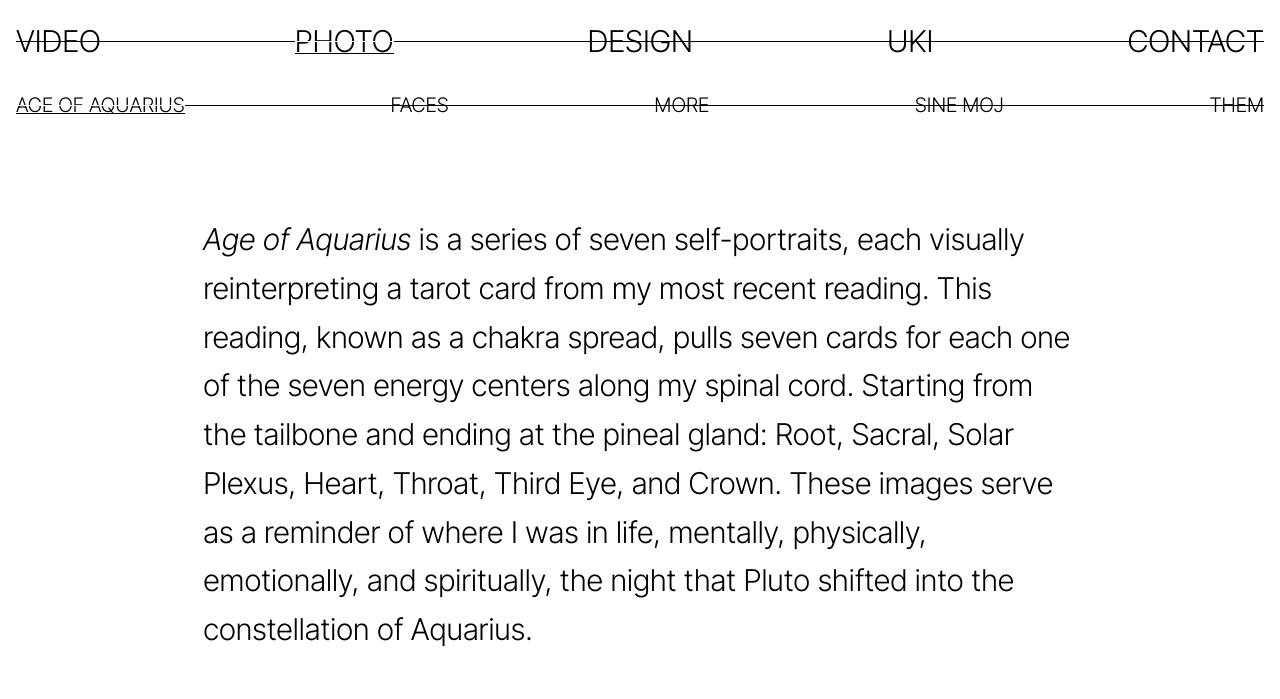
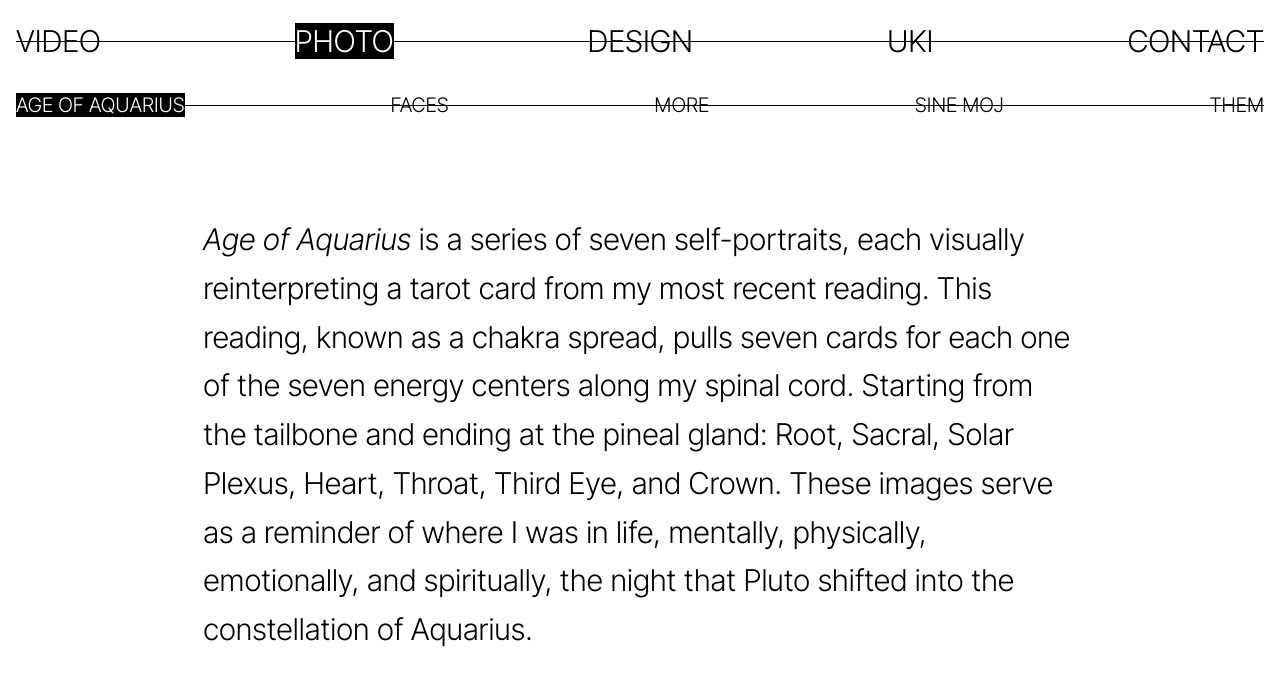
Before and after one commit to marjanb/uki, a website: page age-of-aquarius.html in a window 1280 px wide. Shown: the part 101-800 px from the top of the page. Drawn offline with Linux system fonts and the light colour scheme.

Commit message:
Update style.css

```diff
--- a/assets/css/style.css
+++ b/assets/css/style.css
@@ -32,7 +32,7 @@ body {
 
 .nav a:before, .nav a:after {
 	content: "";
-	height: 1px;
+	height: 0px;
 	background-color: black;
 	position: absolute;
 	width: 100%;
@@ -41,36 +41,34 @@ body {
 	transition: all 150ms;
 }
 
-.nav a:hover:before {
-	background-color: white;
+.nav a:hover {
+	color: white;
 }
 
 .nav a:hover:after {
 	transition: all 150ms;
+	background-color: white;
+	height: 100%;
+	top: 0;
 	background-color: black;
-	top: 30px;
+	z-index: -1;
 }
 
-.nav a.active:before {
-	background-color: white;
+.nav a.active {
+	color: white;
 }
 
 .nav a.active:after {
+	background-color: white;
+	height: 100%;
+	top: 0;
 	background-color: black;
-	top: 30px;
+	z-index: -1;
 }
 
-.nav--sub a.active:after {
-	top: 20px;
-}
 
 .nav--sub:before {
 	top: 14px;
-}
-
-.nav--sub a:hover:after,
-.nav--sub a.active:hover:after {
-	top: 20px;
 }
 
 .fslightbox-toolbar > div:first-child,
```
